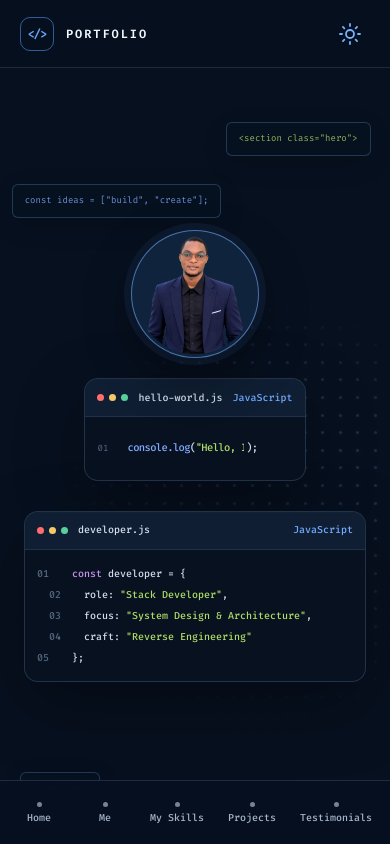
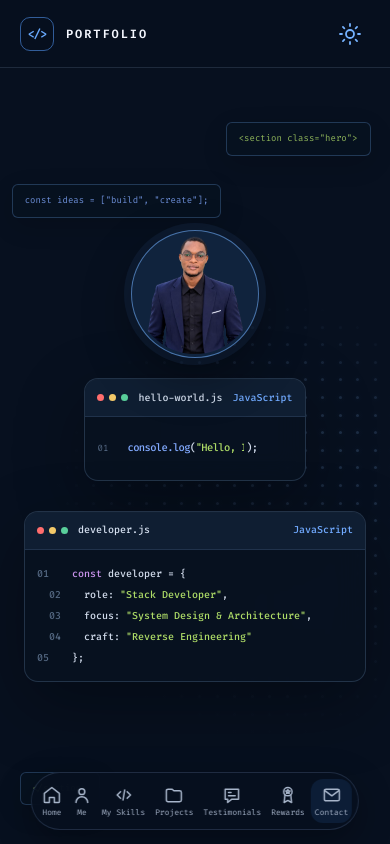
Before and after one commit to joelmsika-pixel/p, a Vue app: page / in a window 390 px wide. Shown: the top 844 px of the page. Built offline with nearby package versions, Linux system fonts and the light colour scheme.

Commit message:
feat: enhance mobile navigation with improved styling and icons

```diff
--- a/src/App.vue
+++ b/src/App.vue
@@ -146,19 +146,115 @@ onBeforeUnmount(() => {
       </button>
     </header>
     <nav
-      class="fixed bottom-0 left-0 right-0 z-30 hidden min-h-16 items-stretch gap-1 overflow-x-auto border-t border-[rgba(143,177,225,0.18)] bg-[rgba(7,16,31,0.97)] px-2 py-[6px] pb-[calc(6px+env(safe-area-inset-bottom))] backdrop-blur-[18px] [scrollbar-width:none] [-webkit-overflow-scrolling:touch] [&::-webkit-scrollbar]:hidden max-[640px]:flex"
+      class="fixed bottom-[calc(14px+env(safe-area-inset-bottom))] left-1/2 z-30 hidden w-max max-w-[calc(100vw-24px)] -translate-x-1/2 items-center justify-center gap-0.5 overflow-x-auto rounded-full border border-[rgba(143,177,225,0.18)] bg-[rgba(7,16,31,0.92)] p-1.5 shadow-[0_12px_36px_rgba(0,0,0,0.32)] backdrop-blur-[18px] [scrollbar-width:none] [-webkit-overflow-scrolling:touch] [&::-webkit-scrollbar]:hidden max-[640px]:flex max-[360px]:gap-0 max-[360px]:p-1"
       aria-label="Mobile navigation"
     >
       <RouterLink
         v-for="link in navigationLinks"
         :key="link.id"
         :to="`/#${link.id}`"
-        class="flex min-w-[62px] flex-[1_0_auto] flex-col items-center justify-center gap-1.5 rounded-[10px] px-2.5 py-2 font-code text-[10px] font-medium leading-none text-[#a7b5ca] no-underline transition-colors duration-200 hover:text-[#75b2ff] max-[640px]:whitespace-nowrap"
+        class="flex shrink-0 flex-col items-center justify-center gap-1 rounded-xl px-1 py-1.5 font-code text-[8px] leading-none text-[#a7b5ca] no-underline transition-colors duration-200 hover:text-[#75b2ff] max-[360px]:gap-0.5 max-[360px]:px-0.5 max-[360px]:text-[7px]"
         :class="{ 'bg-[rgba(62,132,220,0.12)] text-[#75b2ff]': activeSection === link.id }"
+        :aria-label="link.label"
+        :title="link.label"
         :aria-current="activeSection === link.id ? 'page' : undefined"
       >
-        <span class="size-[5px] rounded-full bg-current opacity-70" aria-hidden="true"></span>
-        <span>{{ link.label }}</span>
+        <svg
+          v-if="link.id === 'home'"
+          class="size-5 max-[360px]:size-[18px]"
+          viewBox="0 0 24 24"
+          fill="none"
+          stroke="currentColor"
+          stroke-width="1.8"
+          stroke-linecap="round"
+          stroke-linejoin="round"
+          aria-hidden="true"
+        >
+          <path d="m3 10 9-7 9 7v10a1 1 0 0 1-1 1h-5v-6H9v6H4a1 1 0 0 1-1-1V10Z" />
+        </svg>
+        <svg
+          v-else-if="link.id === 'me'"
+          class="size-5 max-[360px]:size-[18px]"
+          viewBox="0 0 24 24"
+          fill="none"
+          stroke="currentColor"
+          stroke-width="1.8"
+          stroke-linecap="round"
+          stroke-linejoin="round"
+          aria-hidden="true"
+        >
+          <circle cx="12" cy="8" r="3.5" />
+          <path d="M5 21a7 7 0 0 1 14 0" />
+        </svg>
+        <svg
+          v-else-if="link.id === 'my-skills'"
+          class="size-5 max-[360px]:size-[18px]"
+          viewBox="0 0 24 24"
+          fill="none"
+          stroke="currentColor"
+          stroke-width="1.8"
+          stroke-linecap="round"
+          stroke-linejoin="round"
+          aria-hidden="true"
+        >
+          <path d="m8 8-4 4 4 4m8-8 4 4-4 4m-3-10-2 12" />
+        </svg>
+        <svg
+          v-else-if="link.id === 'projects'"
+          class="size-5 max-[360px]:size-[18px]"
+          viewBox="0 0 24 24"
+          fill="none"
+          stroke="currentColor"
+          stroke-width="1.8"
+          stroke-linecap="round"
+          stroke-linejoin="round"
+          aria-hidden="true"
+        >
+          <path d="M3 7a2 2 0 0 1 2-2h5l2 2h7a2 2 0 0 1 2 2v9a2 2 0 0 1-2 2H5a2 2 0 0 1-2-2V7Z" />
+        </svg>
+        <svg
+          v-else-if="link.id === 'testimonials'"
+          class="size-5 max-[360px]:size-[18px]"
+          viewBox="0 0 24 24"
+          fill="none"
+          stroke="currentColor"
+          stroke-width="1.8"
+          stroke-linecap="round"
+          stroke-linejoin="round"
+          aria-hidden="true"
+        >
+          <path d="M4 5h16v12h-8l-5 4v-4H4V5Z" />
+          <path d="M8 9h3m-3 4h8" />
+        </svg>
+        <svg
+          v-else-if="link.id === 'rewards'"
+          class="size-5 max-[360px]:size-[18px]"
+          viewBox="0 0 24 24"
+          fill="none"
+          stroke="currentColor"
+          stroke-width="1.8"
+          stroke-linecap="round"
+          stroke-linejoin="round"
+          aria-hidden="true"
+        >
+          <circle cx="12" cy="8" r="5" />
+          <path d="m8.5 12-1 9 4.5-2.5 4.5 2.5-1-9M12 5.5l.8 1.6 1.7.2-1.2 1.2.3 1.7-1.6-.8-1.6.8.3-1.7-1.2-1.2 1.7-.2L12 5.5Z" />
+        </svg>
+        <svg
+          v-else
+          class="size-5 max-[360px]:size-[18px]"
+          viewBox="0 0 24 24"
+          fill="none"
+          stroke="currentColor"
+          stroke-width="1.8"
+          stroke-linecap="round"
+          stroke-linejoin="round"
+          aria-hidden="true"
+        >
+          <rect x="3" y="5" width="18" height="14" rx="2" />
+          <path d="m4 7 8 6 8-6" />
+        </svg>
+        <span class="whitespace-nowrap">{{ link.label }}</span>
       </RouterLink>
     </nav>
     <RouterView />
```
